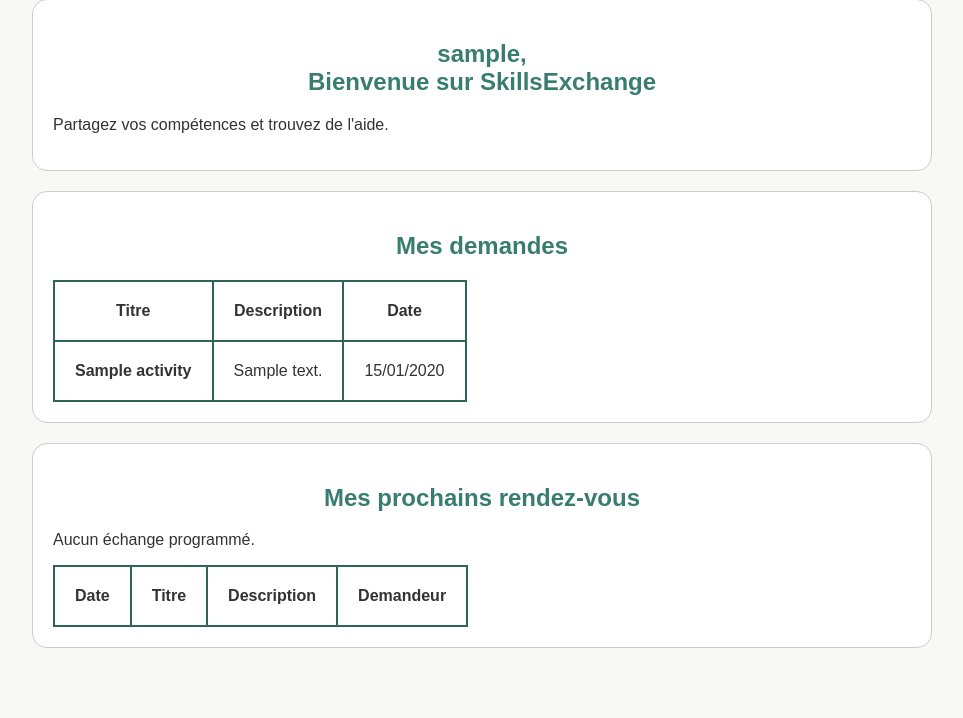
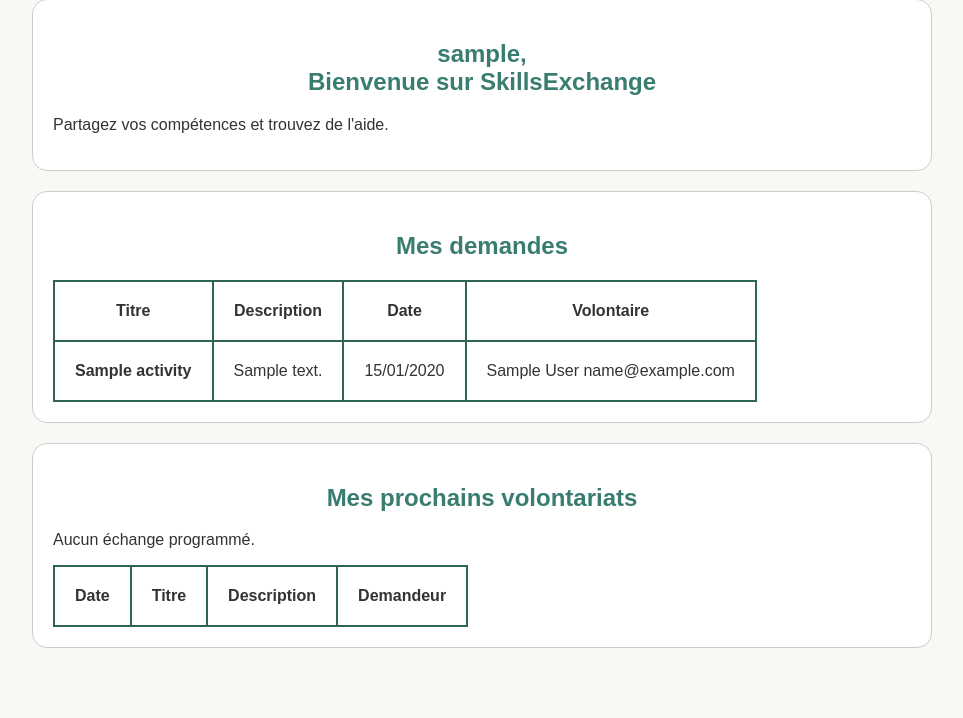
Before and after one commit to alfaro-b/Eval_Web_Python, a Django app: page /skillsApp/dashboard/ in a window 1280 px wide. Shown: the part 294-1012 px from the top of the page, without its empty margins (158-1121 px from the left). Run offline with Django 5.2, Linux system fonts and the light colour scheme; a user stored in the database is signed in; tables that the repository leaves empty hold one stand-in row (values such as "Sample post"); lists and menus that the app fills with data are empty.

Commit message:
Ajout dans le template du dashboard infos utilisateurs :  prénom, nom, mail

```diff
--- a/skillsApp/templates/skillsApp/dashboard.html
+++ b/skillsApp/templates/skillsApp/dashboard.html
@@ -16,6 +16,7 @@
                 <th>Titre</th>
                 <th>Description</th>
                 <th>Date</th>
+                <th>Volontaire</th>
             </tr>
         </thead>
         <tbody>
@@ -23,13 +24,18 @@
             <tr>
                 <th>{{ activity.title }}</th>
                 <td>{{ activity.description }}</td>
-                <td>
+
                 {% for slot in activity.timeslot_set.all %}
-                    {{ slot.date|date:"d/m/Y" }}
+                    <td>{{ slot.date|date:"d/m/Y" }}</td>
+                    <td>
+                        {{ slot.helper.first_name}}
+                        {{ slot.helper.last_name}}
+                        {{ slot.helper.email}}
+                    </td>
+
                 {% empty %}
                     <li>Aucun créneau enregistré.</li>
                 {% endfor %}
-                </td>
             </tr>
             {% empty %}
                 <p>Aucune demande créée.</p>
@@ -40,7 +46,7 @@
 </section>
 
 <section>
-    <h2>Mes prochains rendez-vous</h2>
+    <h2>Mes prochains volontariats</h2>
 
     <table>
         <thead>
@@ -57,7 +63,11 @@
                 <th>{{ timeslot.date|date:"d/m/Y" }}</th>
                 <td>{{ timeslot.activity.title }}</td>
                 <td>{{ timeslot.activity.description }}</td>
-                <td>{{ timeslot.activity.requester.first_name }} {{ timeslot.activity.requester.last_name }}</td>
+                <td>
+                    {{ timeslot.activity.requester.first_name }}
+                    {{ timeslot.activity.requester.last_name }}
+                    {{ timeslot.activity.requester.email }}
+                </td>
             </tr>
                 {% empty %}
                     <p>Aucun échange programmé.</p>
```
